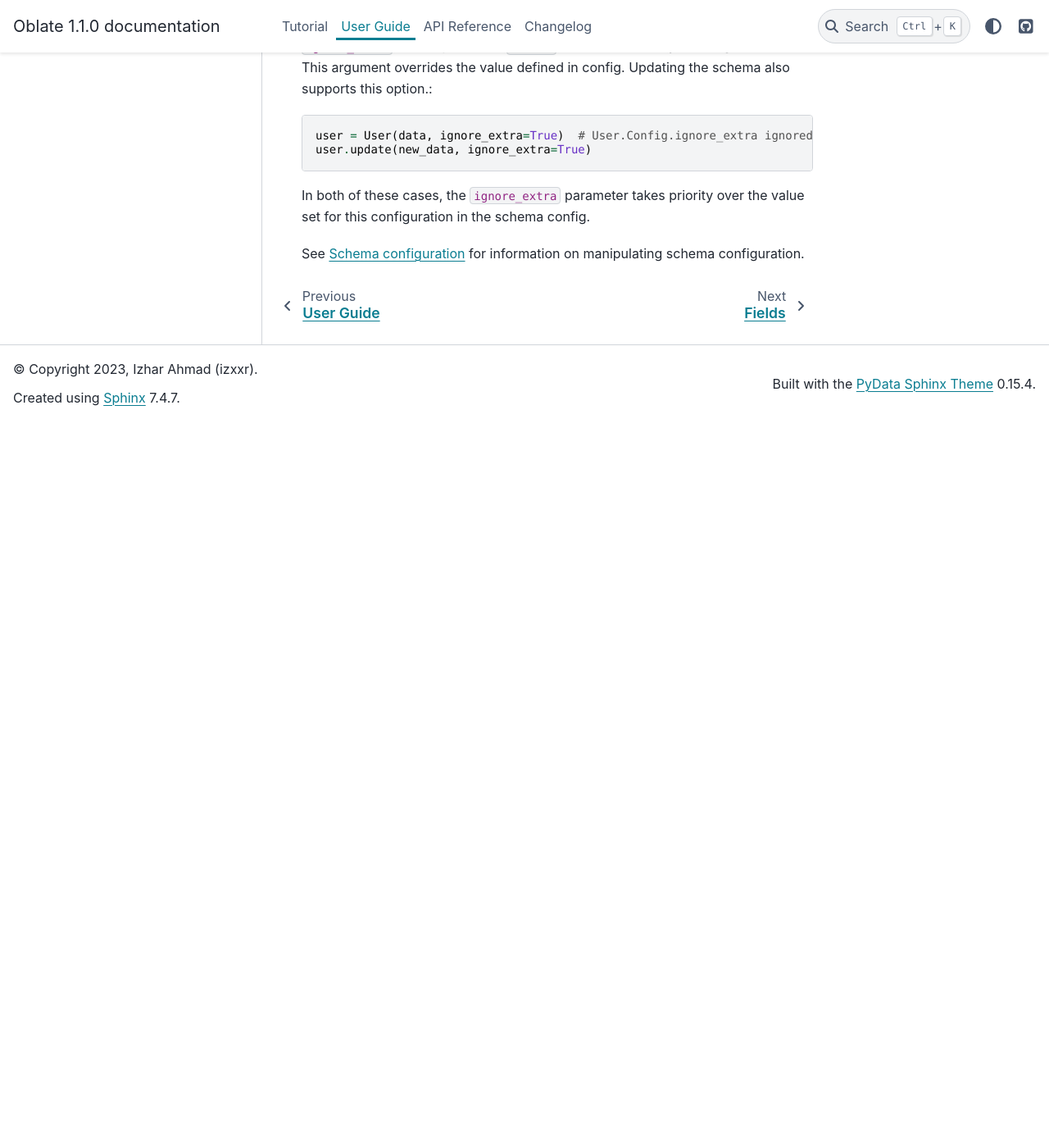
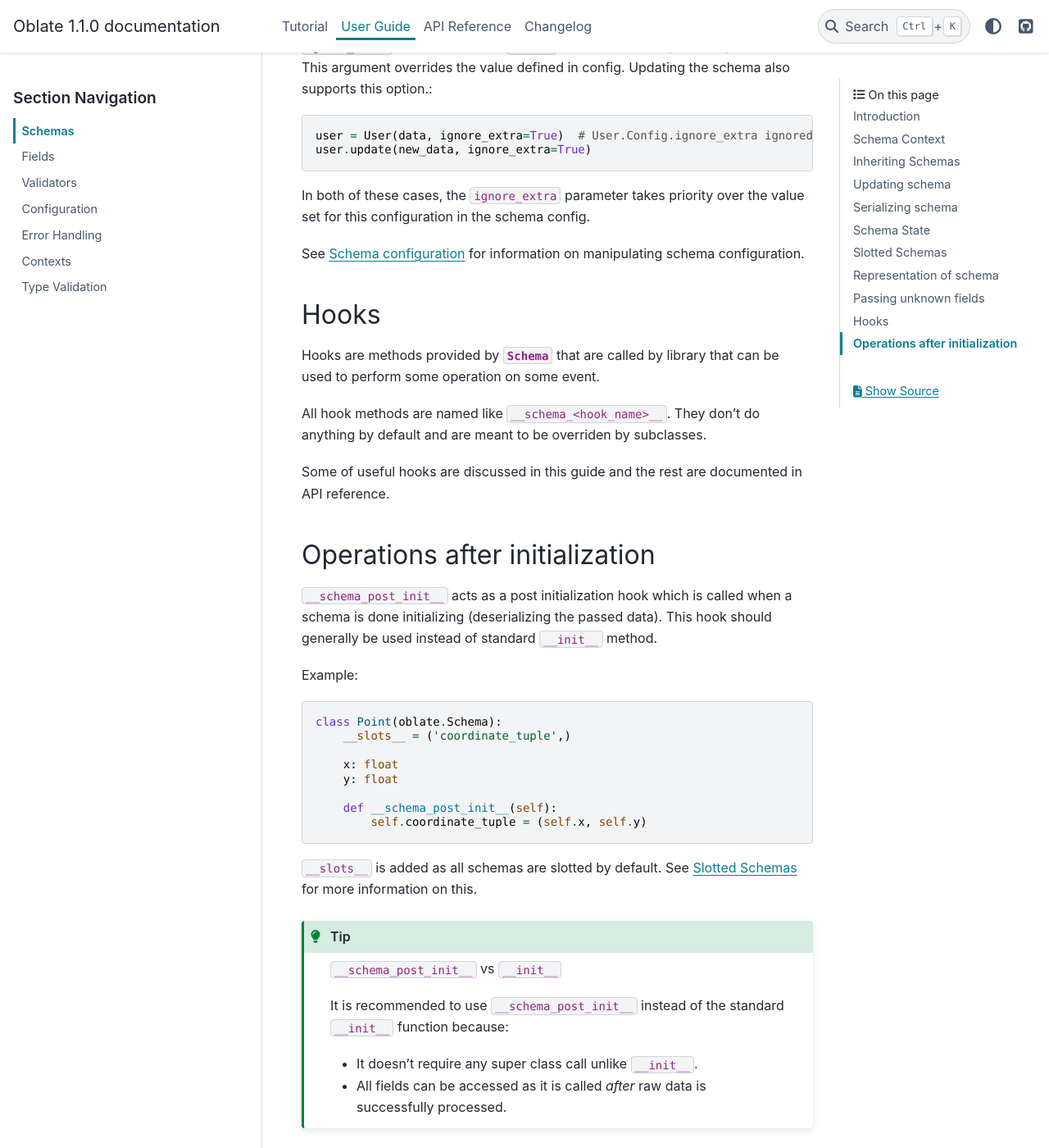
Before and after one commit to izxxr/oblate, a Sphinx documentation site: the page built from docs/source/guide/schema.rst, in a window 1280 px wide and 1400 px high, scrolled down 5139 px. Shown: the whole window at 82% size. Built offline with Sphinx 7.4.7 and the PyData theme 0.15.4, drawn with Linux system fonts in a browser that asks for light colours; before the commit the page ends 5653 px from its top, so only the background shows below that.

Commit message:
Add Schema.__schema_post_init__ as post initialization hook

```diff
--- a/docs/source/changelog.rst
+++ b/docs/source/changelog.rst
@@ -23,6 +23,7 @@ New features
 - Add :class:`validate.Regex` validator for validating values using regular expression.
 - Add :class:`validate.Exclude` validator for disallowing/excluding specific values.
 - Add :class:`validate.Or` validator for OR'ing the result of multiple validators.
+- Add :meth:`Schema.__schema_post_init__` method as a post initialization hook.
 - Add :class:`ErrorContext.metadata` for storing extra error information.
 - Add :attr:`GlobalConfig.warn_unsupported_types` to control behaviour on using unsupported types.
 - Add ``init_kwargs`` parameter in :class:`fields.Object` to support passing initialization arguments.
--- a/docs/source/guide/schema.rst
+++ b/docs/source/guide/schema.rst
@@ -240,3 +240,43 @@ In both of these cases, the ``ignore_extra`` parameter takes priority over the v
 configuration in the schema config.
 
 See :ref:`guide-config-schema-config` for information on manipulating schema configuration.
+
+Hooks
+-----
+
+Hooks are methods provided by :class:`Schema` that are called by library that can be used to perform
+some operation on some event.
+
+All hook methods are named like ``__schema_<hook_name>__``. They don't do anything by default and
+are meant to be overriden by subclasses.
+
+Some of useful hooks are discussed in this guide and the rest are documented in API reference.
+
+Operations after initialization
+-------------------------------
+
+``__schema_post_init__`` acts as a post initialization hook which is called when a schema is done
+initializing (deserializing the passed data). This hook should generally be used instead of
+standard ``__init__`` method.
+
+Example::
+
+    class Point(oblate.Schema):
+        __slots__ = ('coordinate_tuple',)
+
+        x: float
+        y: float
+
+        def __schema_post_init__(self):
+            self.coordinate_tuple = (self.x, self.y)
+
+``__slots__`` is added as all schemas are slotted by default. See :ref:`guide-schema-slotted-schemas`
+for more information on this.
+
+.. tip:: ``__schema_post_init__`` vs ``__init__``
+
+    It is recommended to use ``__schema_post_init__`` instead of the standard ``__init__``
+    function because:
+
+    - It doesn't require any super class call unlike ``__init__``.
+    - All fields can be accessed as it is called *after* raw data is successfully processed.
```
Also changed, not shown: 1 other file.
